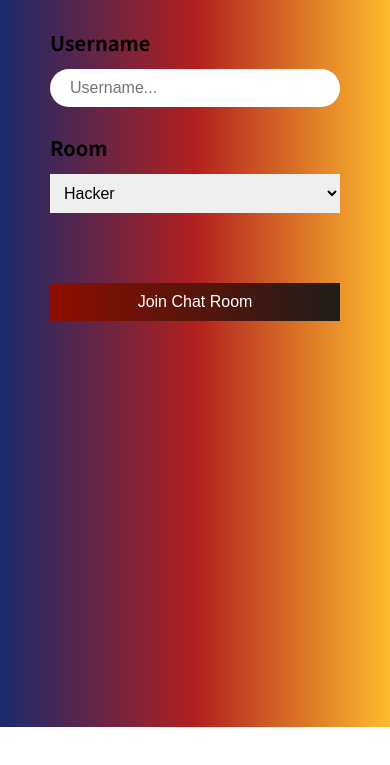
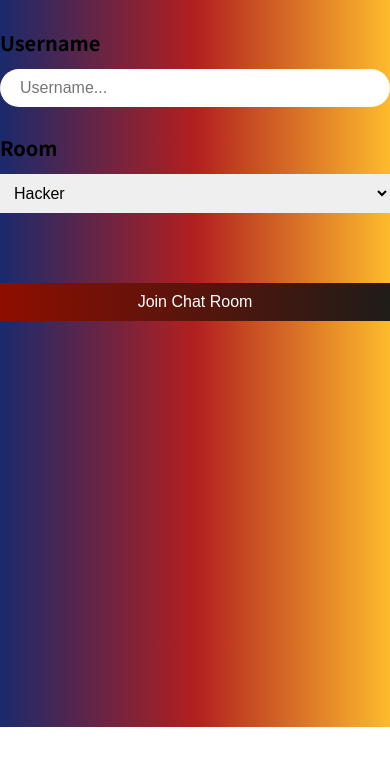
Before and after one commit to BansalSuhel/chat-room-app, a website: page public/index.html in a window 390 px wide. Shown: the part 117-882 px from the top of the page. Drawn offline with Linux system fonts and the light colour scheme.

```diff
--- a/public/css/index.css
+++ b/public/css/index.css
@@ -158,6 +158,6 @@
 /* Media */
 @media (max-width: 600px) {
     .container{
-        margin: 5rem 5rem;
+        margin: 5 5 0 5;
     }
 }
```
